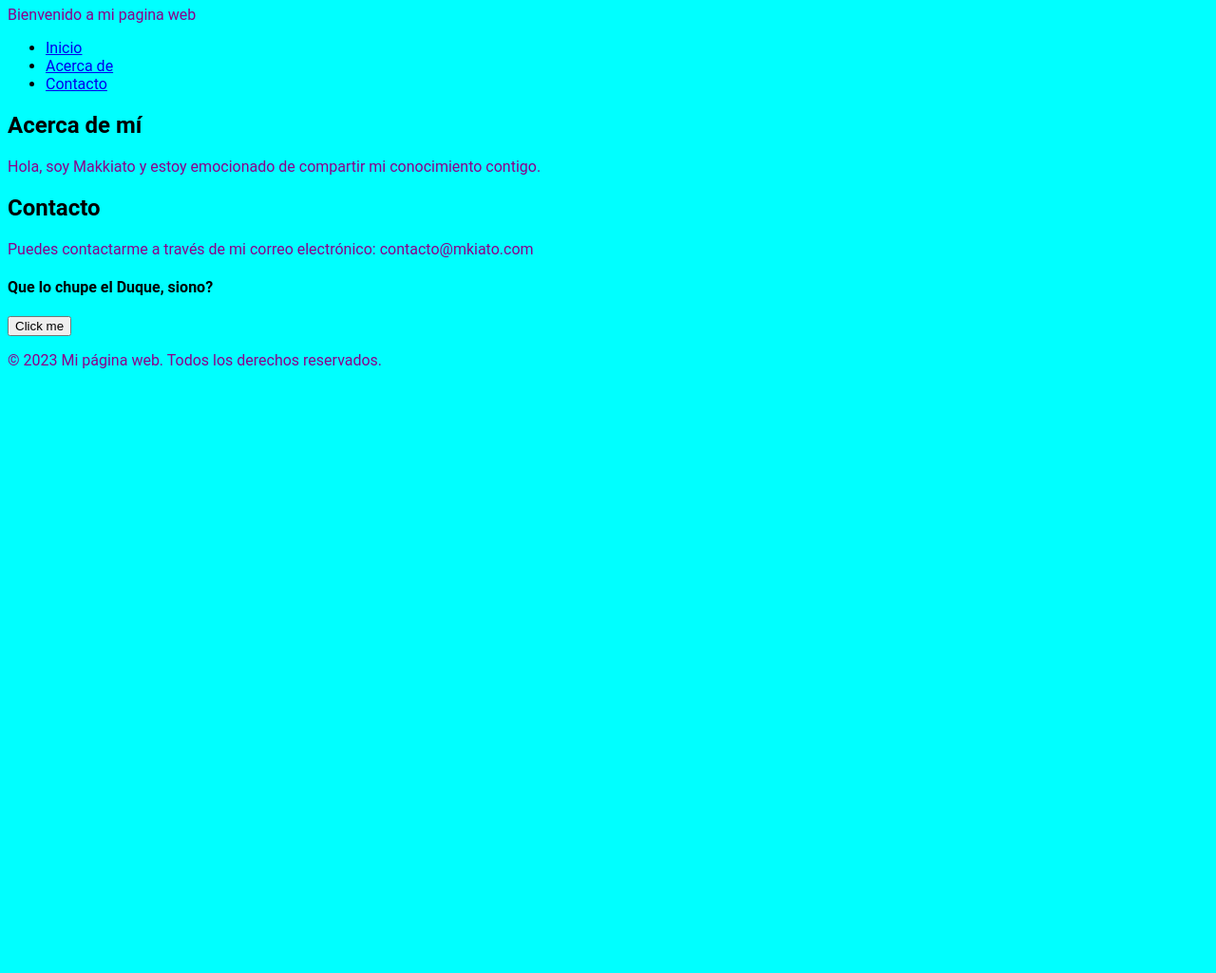
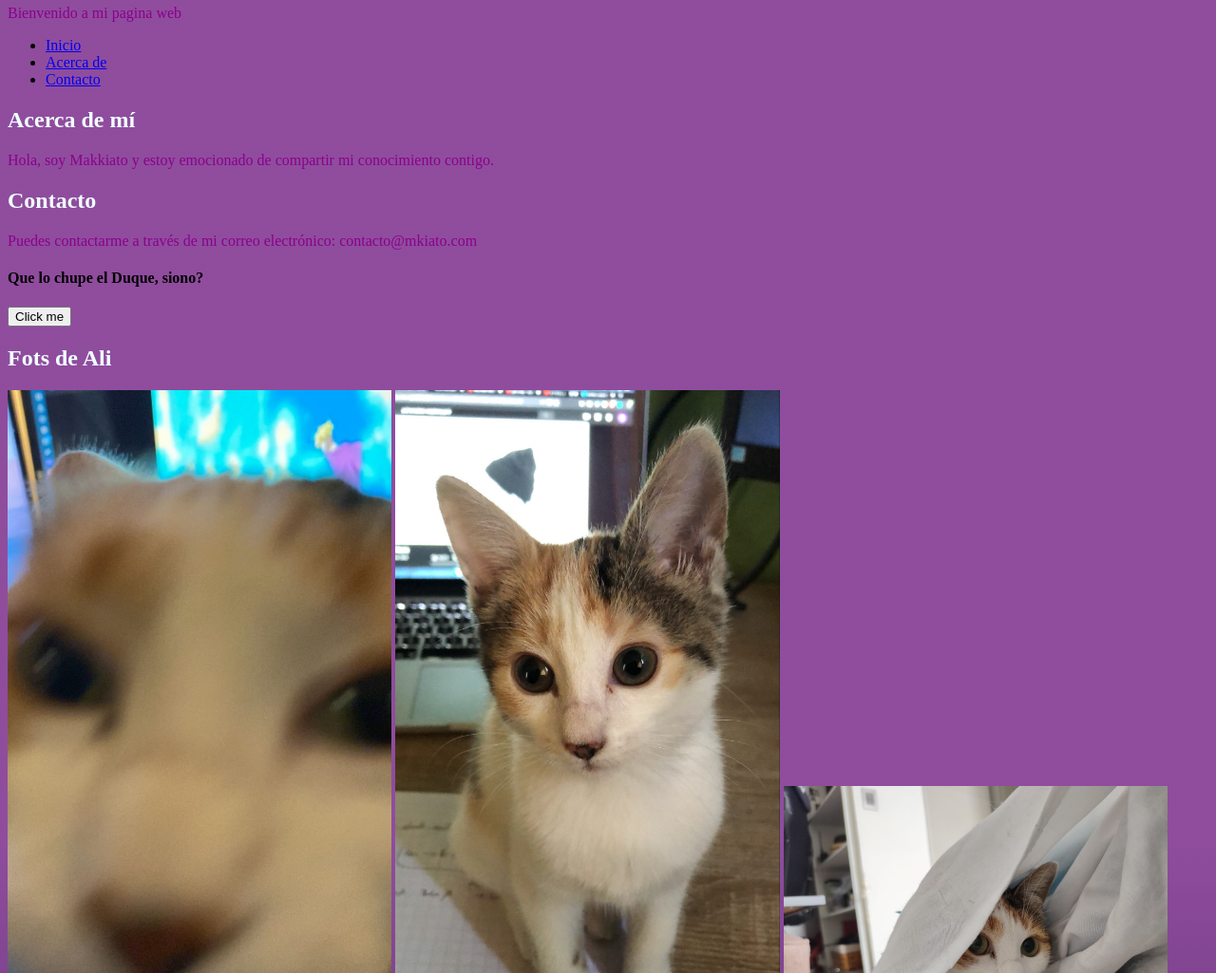
Before and after one commit to Makkiato32/mkiato, a plain HTML site: page index.html in a window 1280 px wide. Shown: the part 75-1100 px from the top of the page at 95% size. Before the commit the page ends 800 px from the top, so only its background shows below. Drawn offline with Linux system fonts and the light colour scheme.

Commit message:
Fotos ali

```diff
--- a/index.html
+++ b/index.html
@@ -36,6 +36,21 @@
 
     </section>
 
+    <section>
+        <h2>Fots de Ali</h2>
+        <img src="/assets/img/ali (1).JPG" alt="Ali 1">
+        <img src="/assets/img/ali (2).JPG" alt="Ali 1">
+        <img src="/assets/img/ali (3).JPG" alt="Ali 1">
+        <img src="/assets/img/ali (4).JPG" alt="Ali 1">
+        <img src="/assets/img/ali (5).JPG" alt="Ali 1">
+        <img src="/assets/img/ali (6).JPG" alt="Ali 1">
+        <img src="/assets/img/ali (7).JPG" alt="Ali 1">
+        <img src="/assets/img/ali (8).JPG" alt="Ali 1">
+        <img src="/assets/img/ali (9).JPG" alt="Ali 1">
+    </section>
+
+
+
     <footer>
         <p>&copy; 2023 Mi página web. Todos los derechos reservados.</p>
     </footer>
--- a/style.css
+++ b/style.css
@@ -1,6 +1,8 @@
 body{
-    background-color: aqua;
-    font-family: 'Roboto', 'sans-serif';
+    /* background-color: aqua; */
+
+    background-image: linear-gradient(0deg, rgba(2,0,36,1) 0%, rgba(101,9,121,0.7259278711484594) 59%);
+    font-family: 'sans-serif';
 }
 
 h1{
@@ -12,3 +14,15 @@ p{
     /* font-size: 14px; */
 
 }
+
+section img{
+    width: 32%;
+    margin: auto;
+}
+section h2{
+    color: azure;
+}
+
+ header h1{
+    font-family: 'Courier New', Courier, monospace;
+ }
```
Also changed, not shown: assets/img/ali (1).JPG (added), assets/img/ali (2).JPG (added), assets/img/ali (3).JPG (added), assets/img/ali (4).JPG (added), assets/img/ali (5).JPG (added), assets/img/ali (6).JPG (added), assets/img/ali (7).jpg (added), assets/img/ali (9).jpg (added), 1 other file.
